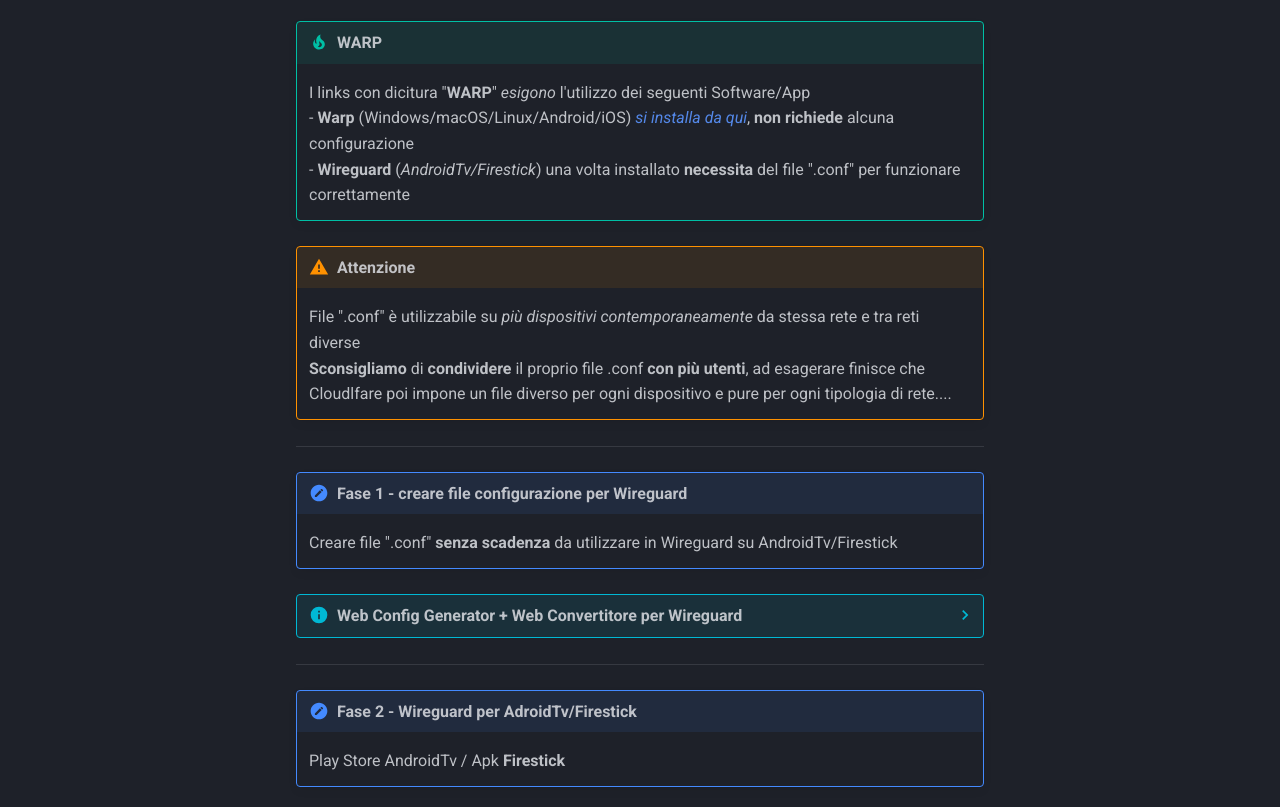
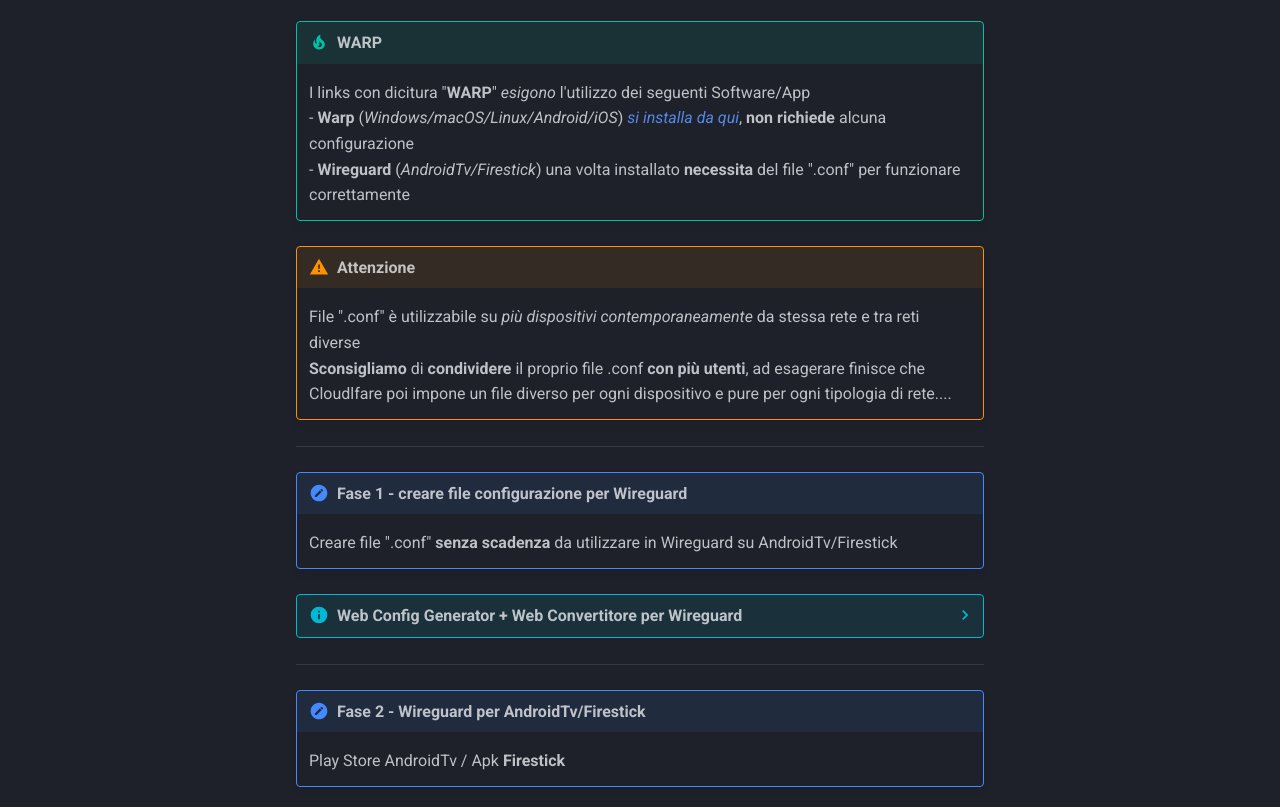
Before and after one commit to campipaolo/Mandrakodi-Wiki, an MkDocs documentation site: the page built from docs/guide/warp.md, in a window 1280 px wide and 1400 px high. Shown: the part 307-1114 px from the top of the window. Built offline with MkDocs 1.6.1 and Material for MkDocs 9.7.7, drawn with Linux system fonts in a browser that asks for light colours.

Commit message:
warp
fix

```diff
--- a/docs/guide/warp.md
+++ b/docs/guide/warp.md
@@ -3,7 +3,7 @@
 ------
 
 !!! tip "WARP"
-    I links con dicitura "**WARP**" *esigono* l'utilizzo dei seguenti  Software/App  <br>    - **Warp** (Windows/macOS/Linux/Android/iOS) <a href="https://one.one.one.one/" target="_blank">*si installa da qui*</a>, **non richiede** alcuna configurazione<br>    - **Wireguard** (*AndroidTv/Firestick*) una volta installato **necessita** del file ".conf" per funzionare correttamente
+    I links con dicitura "**WARP**" *esigono* l'utilizzo dei seguenti  Software/App  <br>    - **Warp** (*Windows/macOS/Linux/Android/iOS*) <a href="https://one.one.one.one/" target="_blank">*si installa da qui*</a>, **non richiede** alcuna configurazione<br>    - **Wireguard** (*AndroidTv/Firestick*) una volta installato **necessita** del file ".conf" per funzionare correttamente
 
 !!! warning "Attenzione"
     File ".conf" è utilizzabile su *più dispositivi contemporaneamente* da stessa rete e tra reti diverse <br> **Sconsigliamo** di **condividere** il proprio file .conf **con più utenti**, ad esagerare finisce che Cloudlfare poi impone un   file diverso per ogni dispositivo e pure per ogni tipologia di rete....
@@ -27,7 +27,7 @@
 
 ------
 
-!!! important "Fase 2 - Wireguard per AdroidTv/Firestick"
+!!! important "Fase 2 - Wireguard per AndroidTv/Firestick"
     Play Store AndroidTv / Apk **Firestick**
 
 ??? info "Wireguard"
@@ -98,10 +98,10 @@
 
 
     * Installare WG Tunnel
-    * AndroidTv/Firestick 32bit <a href="https://github.com/wgtunnel/android/releases/latest" target="_blank">wgtunnel-standalone-vx.x.x-armv7.apk</a>
-    * Smartphone/Tablet 64bit <a href="https://github.com/wgtunnel/android/releases/latest" target="_blank">wgtunnel-standalone-vx.x.x-armv64.apk</a>
-    * Windows 64bit <a href="https://github.com/wgtunnel/desktop/releases/latest" target="_blank">wgtunnel-x.x.x.x64.msix</a>
-    * Linux 64bit <a href="https://github.com/wgtunnel/desktop/releases/latest" target="_blank">wgtunnel_x.x.x_amd64.deb</a>
+    * wgtunnel-standalone-vx.x.x-armv7.apk <a href="https://github.com/wgtunnel/android/releases/latest" target="_blank">AndroidTv/Firestick 32bit</a>
+    * wgtunnel-standalone-vx.x.x-armv64.apk <a href="https://github.com/wgtunnel/android/releases/latest" target="_blank">Smartphone/Tablet 64bit</a>
+    * wgtunnel-x.x.x.x64.msix <a href="https://github.com/wgtunnel/desktop/releases/latest" target="_blank">Windows 64bit</a></a>
+    * wgtunnel_x.x.x_amd64.deb <a href="https://github.com/wgtunnel/desktop/releases/latest" target="_blank">Linux 64bit</a>
     * Avviare WG Tunnel
     * Alla prima apertura, WG Tunnel potrebbe chiedere il permesso di accedere ai file
     * Aperto WG Tunnel, premere il pulsante "**+**" e selezionare l'opzione "**importa da file**
```
